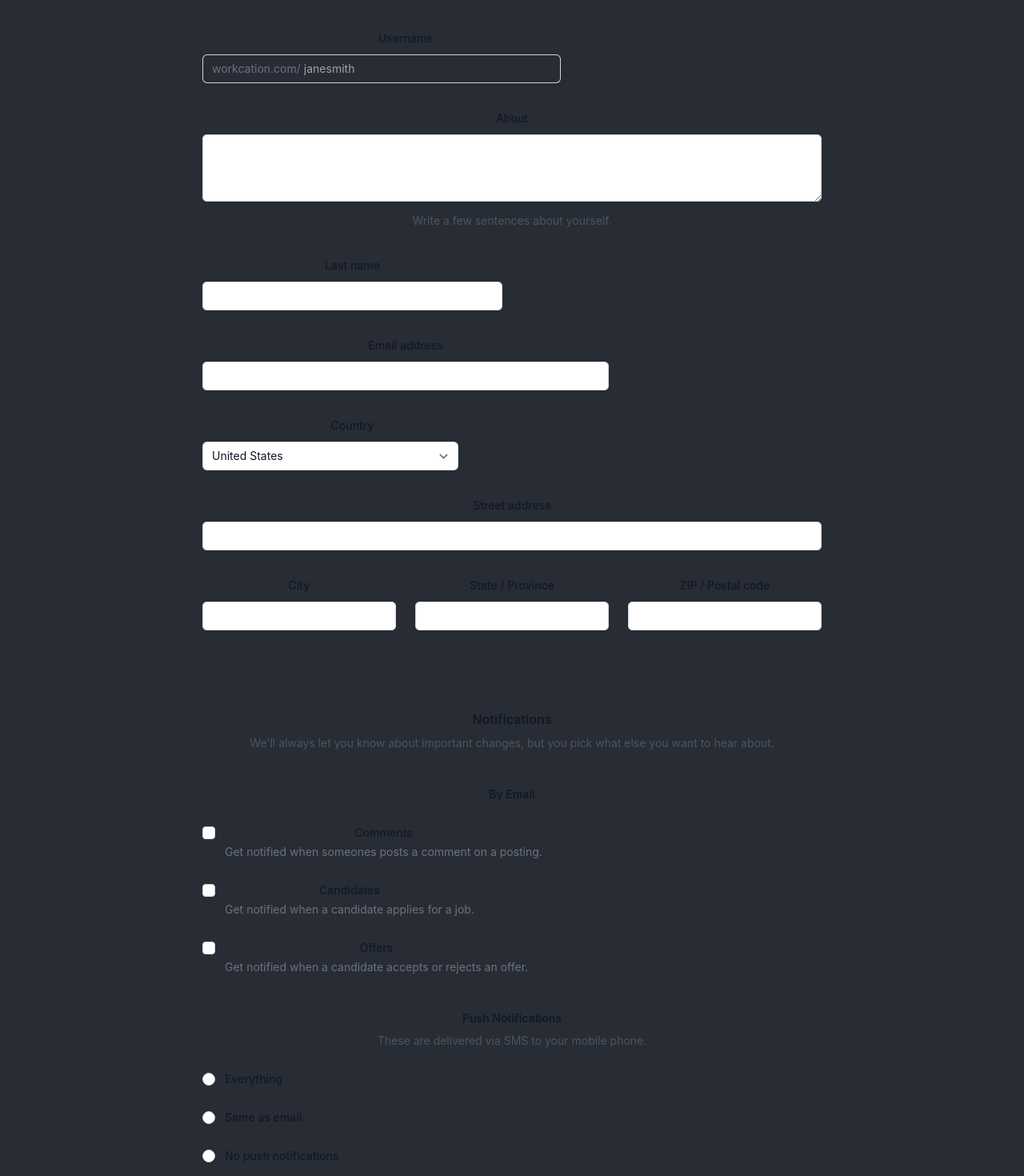
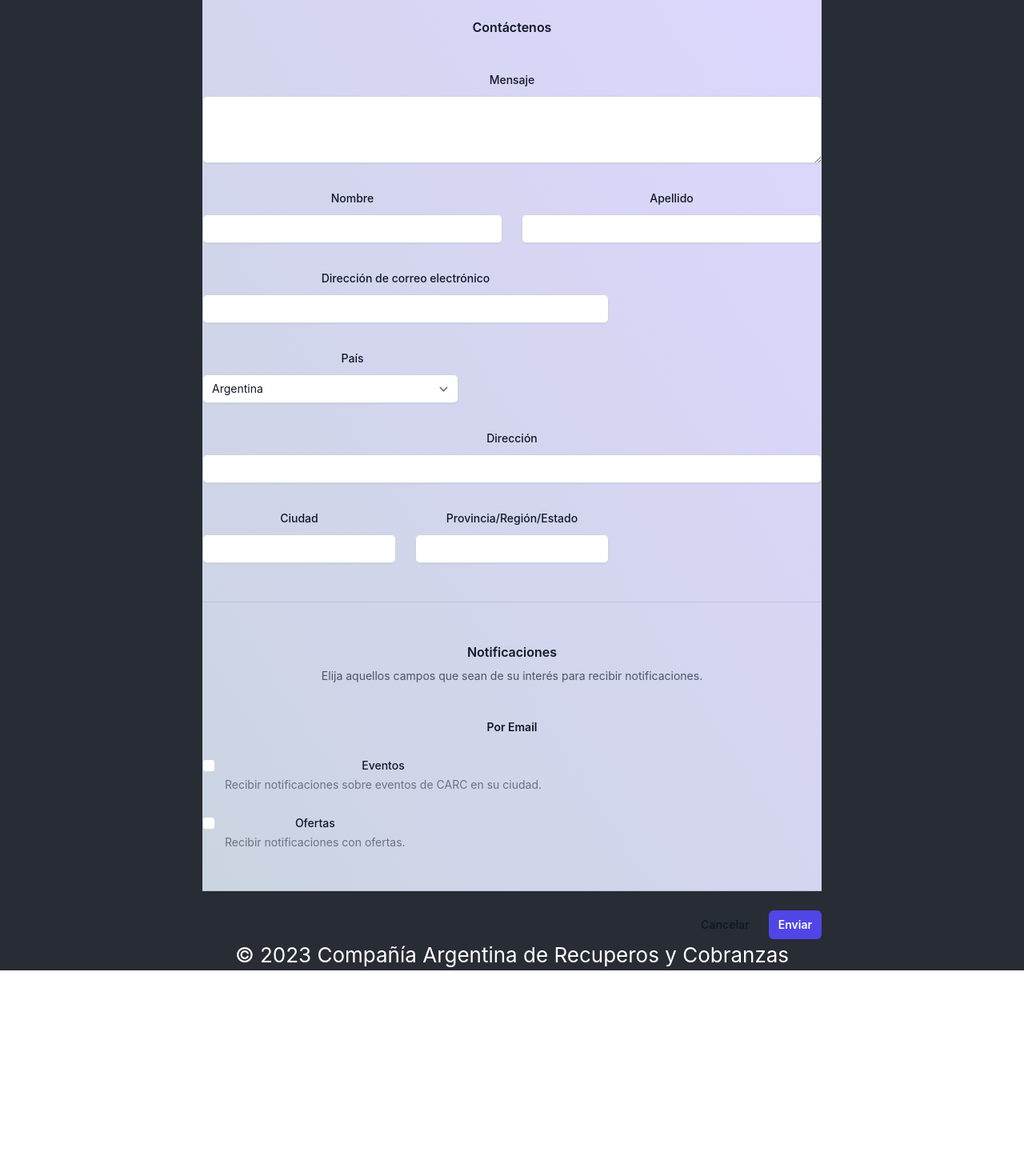
Before and after one commit to mmaquina/navbar-form, a React (Create React App) app: page /Form in a window 1280 px wide. Shown: the part 60-1530 px from the top of the page at 80% size. After the commit the page ends 1273 px from the top, so only its background shows below. Built offline with nearby package versions, Linux system fonts and the light colour scheme.

Commit message:
arregla formulario

```diff
--- a/src/components/about/About.jsx
+++ b/src/components/about/About.jsx
@@ -5,8 +5,8 @@ export default function About() {
     const [mobileMenuOpen, setMobileMenuOpen] = useState(false)
 
     return (
-      <div className="bg-white">
-        <div className="relative isolate px-6 pt-14 lg:px-8">
+      <div className="bg-gradient-to-bl from-violet-200 to-slate-300">
+        <div className="relative isolate px-6 pt-1 lg:px-8">
           <div
             className="absolute inset-x-0 -top-40 -z-10 transform-gpu overflow-hidden blur-3xl sm:-top-80"
             aria-hidden="true"
--- a/src/components/form/Form.jsx
+++ b/src/components/form/Form.jsx
@@ -1,35 +1,15 @@
 export default function Form() {
   return (
     <form>
-      <div className="space-y-12">
-        <div className="border-b border-gray-900/10 pb-12">
-          <h2 className="text-base font-semibold leading-7 text-gray-900">.</h2>
-          <p className="mt-1 text-sm leading-6 text-gray-600">.
-           </p>
+      <div className="space-y-12 bg-gradient-to-bl from-violet-200 to-slate-300">
+        <div className="border-b border-gray-900/10 pb-12 pt-20">
+          <h2 className="text-base font-semibold leading-7 text-gray-900">Contáctenos</h2>
+          <div className="mt-10 grid grid-cols-1 gap-x-6 gap-y-8 sm:grid-cols-6">
 
-          <div className="mt-10 grid grid-cols-1 gap-x-6 gap-y-8 sm:grid-cols-6">
-            <div className="sm:col-span-4">
-              <label htmlFor="username" className="block text-sm font-medium leading-6 text-gray-900">
-                Username
-              </label>
-              <div className="mt-2">
-                <div className="flex rounded-md shadow-sm ring-1 ring-inset ring-gray-300 focus-within:ring-2 focus-within:ring-inset focus-within:ring-indigo-600 sm:max-w-md">
-                  <span className="flex select-none items-center pl-3 text-gray-500 sm:text-sm">workcation.com/</span>
-                  <input
-                    type="text"
-                    name="username"
-                    id="username"
-                    autoComplete="username"
-                    className="block flex-1 border-0 bg-transparent py-1.5 pl-1 text-gray-900 placeholder:text-gray-400 focus:ring-0 sm:text-sm sm:leading-6"
-                    placeholder="janesmith"
-                  />
-                </div>
-              </div>
-            </div>
 
             <div className="col-span-full">
               <label htmlFor="about" className="block text-sm font-medium leading-6 text-gray-900">
-                About
+                Mensaje
               </label>
               <div className="mt-2">
                 <textarea
@@ -40,19 +20,33 @@ export default function Form() {
                   defaultValue={''}
                 />
               </div>
-              <p className="mt-3 text-sm leading-6 text-gray-600">Write a few sentences about yourself.</p>
+            </div>
+
+            <div className="sm:col-span-3">
+              <label htmlFor="name" className="block text-sm font-medium leading-6 text-gray-900">
+                Nombre
+              </label>
+              <div className="mt-2">
+                <input
+                  type="text"
+                  name="name"
+                  id="name"
+                  autoComplete="nombre"
+                  className="block w-full rounded-md border-0 py-1.5 text-gray-900 shadow-sm ring-1 ring-inset ring-gray-300 placeholder:text-gray-400 focus:ring-2 focus:ring-inset focus:ring-indigo-600 sm:text-sm sm:leading-6"
+                />
+              </div>
             </div>
 
             <div className="sm:col-span-3">
               <label htmlFor="last-name" className="block text-sm font-medium leading-6 text-gray-900">
-                Last name
+                Apellido
               </label>
               <div className="mt-2">
                 <input
                   type="text"
                   name="last-name"
                   id="last-name"
-                  autoComplete="family-name"
+                  autoComplete="apellido"
                   className="block w-full rounded-md border-0 py-1.5 text-gray-900 shadow-sm ring-1 ring-inset ring-gray-300 placeholder:text-gray-400 focus:ring-2 focus:ring-inset focus:ring-indigo-600 sm:text-sm sm:leading-6"
                 />
               </div>
@@ -60,7 +54,7 @@ export default function Form() {
 
             <div className="sm:col-span-4">
               <label htmlFor="email" className="block text-sm font-medium leading-6 text-gray-900">
-                Email address
+                Dirección de correo electrónico
               </label>
               <div className="mt-2">
                 <input
@@ -75,15 +69,17 @@ export default function Form() {
 
             <div className="sm:col-span-3">
               <label htmlFor="country" className="block text-sm font-medium leading-6 text-gray-900">
-                Country
+                País
               </label>
               <div className="mt-2">
                 <select
                   id="country"
                   name="country"
-                  autoComplete="country-name"
+                  autoComplete="País"
                   className="block w-full rounded-md border-0 py-1.5 text-gray-900 shadow-sm ring-1 ring-inset ring-gray-300 focus:ring-2 focus:ring-inset focus:ring-indigo-600 sm:max-w-xs sm:text-sm sm:leading-6"
                 >
+                  <option>Argentina</option>
+                  <option>France</option>
                   <option>United States</option>
                   <option>Canada</option>
                   <option>Mexico</option>
@@ -93,14 +89,14 @@ export default function Form() {
 
             <div className="col-span-full">
               <label htmlFor="street-address" className="block text-sm font-medium leading-6 text-gray-900">
-                Street address
+                Dirección
               </label>
               <div className="mt-2">
                 <input
                   type="text"
                   name="street-address"
                   id="street-address"
-                  autoComplete="street-address"
+                  autoComplete="dirección"
                   className="block w-full rounded-md border-0 py-1.5 text-gray-900 shadow-sm ring-1 ring-inset ring-gray-300 placeholder:text-gray-400 focus:ring-2 focus:ring-inset focus:ring-indigo-600 sm:text-sm sm:leading-6"
                 />
               </div>
@@ -108,7 +104,7 @@ export default function Form() {
 
             <div className="sm:col-span-2 sm:col-start-1">
               <label htmlFor="city" className="block text-sm font-medium leading-6 text-gray-900">
-                City
+                Ciudad
               </label>
               <div className="mt-2">
                 <input
@@ -123,7 +119,7 @@ export default function Form() {
 
             <div className="sm:col-span-2">
               <label htmlFor="region" className="block text-sm font-medium leading-6 text-gray-900">
-                State / Province
+                Provincia/Región/Estado
               </label>
               <div className="mt-2">
                 <input
@@ -135,33 +131,18 @@ export default function Form() {
                 />
               </div>
             </div>
-
-            <div className="sm:col-span-2">
-              <label htmlFor="postal-code" className="block text-sm font-medium leading-6 text-gray-900">
-                ZIP / Postal code
-              </label>
-              <div className="mt-2">
-                <input
-                  type="text"
-                  name="postal-code"
-                  id="postal-code"
-                  autoComplete="postal-code"
-                  className="block w-full rounded-md border-0 py-1.5 text-gray-900 shadow-sm ring-1 ring-inset ring-gray-300 placeholder:text-gray-400 focus:ring-2 focus:ring-inset focus:ring-indigo-600 sm:text-sm sm:leading-6"
-                />
-              </div>
-            </div>
           </div>
         </div>
 
         <div className="border-b border-gray-900/10 pb-12">
-          <h2 className="text-base font-semibold leading-7 text-gray-900">Notifications</h2>
+          <h2 className="text-base font-semibold leading-7 text-gray-900">Notificaciones</h2>
           <p className="mt-1 text-sm leading-6 text-gray-600">
-            We'll always let you know about important changes, but you pick what else you want to hear about.
+            Elija aquellos campos que sean de su interés para recibir notificaciones.
           </p>
 
           <div className="mt-10 space-y-10">
             <fieldset>
-              <legend className="text-sm font-semibold leading-6 text-gray-900">By Email</legend>
+              <legend className="text-sm font-semibold leading-6 text-gray-900">Por Email</legend>
               <div className="mt-6 space-y-6">
                 <div className="relative flex gap-x-3">
                   <div className="flex h-6 items-center">
@@ -174,25 +155,9 @@ export default function Form() {
                   </div>
                   <div className="text-sm leading-6">
                     <label htmlFor="comments" className="font-medium text-gray-900">
-                      Comments
+                      Eventos
                     </label>
-                    <p className="text-gray-500">Get notified when someones posts a comment on a posting.</p>
-                  </div>
-                </div>
-                <div className="relative flex gap-x-3">
-                  <div className="flex h-6 items-center">
-                    <input
-                      id="candidates"
-                      name="candidates"
-                      type="checkbox"
-                      className="h-4 w-4 rounded border-gray-300 text-indigo-600 focus:ring-indigo-600"
-                    />
-                  </div>
-                  <div className="text-sm leading-6">
-                    <label htmlFor="candidates" className="font-medium text-gray-900">
-                      Candidates
-                    </label>
-                    <p className="text-gray-500">Get notified when a candidate applies for a job.</p>
+                    <p className="text-gray-500">Recibir notificaciones sobre eventos de CARC en su ciudad.</p>
                   </div>
                 </div>
                 <div className="relative flex gap-x-3">
@@ -206,49 +171,10 @@ export default function Form() {
                   </div>
                   <div className="text-sm leading-6">
                     <label htmlFor="offers" className="font-medium text-gray-900">
-                      Offers
+                      Ofertas
                     </label>
-                    <p className="text-gray-500">Get notified when a candidate accepts or rejects an offer.</p>
+                    <p className="text-gray-500">Recibir notificaciones con ofertas.</p>
                   </div>
-                </div>
-              </div>
-            </fieldset>
-            <fieldset>
-              <legend className="text-sm font-semibold leading-6 text-gray-900">Push Notifications</legend>
-              <p className="mt-1 text-sm leading-6 text-gray-600">These are delivered via SMS to your mobile phone.</p>
-              <div className="mt-6 space-y-6">
-                <div className="flex items-center gap-x-3">
-                  <input
-                    id="push-everything"
-                    name="push-notifications"
-                    type="radio"
-                    className="h-4 w-4 border-gray-300 text-indigo-600 focus:ring-indigo-600"
-                  />
-                  <label htmlFor="push-everything" className="block text-sm font-medium leading-6 text-gray-900">
-                    Everything
-                  </label>
-                </div>
-                <div className="flex items-center gap-x-3">
-                  <input
-                    id="push-email"
-                    name="push-notifications"
-                    type="radio"
-                    className="h-4 w-4 border-gray-300 text-indigo-600 focus:ring-indigo-600"
-                  />
-                  <label htmlFor="push-email" className="block text-sm font-medium leading-6 text-gray-900">
-                    Same as email
-                  </label>
-                </div>
-                <div className="flex items-center gap-x-3">
-                  <input
-                    id="push-nothing"
-                    name="push-notifications"
-                    type="radio"
-                    className="h-4 w-4 border-gray-300 text-indigo-600 focus:ring-indigo-600"
-                  />
-                  <label htmlFor="push-nothing" className="block text-sm font-medium leading-6 text-gray-900">
-                    No push notifications
-                  </label>
                 </div>
               </div>
             </fieldset>
@@ -258,13 +184,13 @@ export default function Form() {
 
       <div className="mt-6 flex items-center justify-end gap-x-6">
         <button type="button" className="text-sm font-semibold leading-6 text-gray-900">
-          Cancel
+          Cancelar
         </button>
         <button
           type="submit"
           className="rounded-md bg-indigo-600 px-3 py-2 text-sm font-semibold text-white shadow-sm hover:bg-indigo-500 focus-visible:outline focus-visible:outline-2 focus-visible:outline-offset-2 focus-visible:outline-indigo-600"
         >
-          Save
+          Enviar
         </button>
       </div>
     </form>
--- a/src/components/home/Home.jsx
+++ b/src/components/home/Home.jsx
@@ -5,8 +5,8 @@ export default function Home() {
     const [mobileMenuOpen, setMobileMenuOpen] = useState(false)
 
     return (
-      <div className="bg-white">
-        <div className="relative isolate px-6 pt-14 lg:px-8">
+      <div className="bg-gradient-to-bl from-violet-200 to-slate-300">
+        <div className="relative isolate px-6 pt-1 lg:px-8">
           <div
             className="absolute inset-x-0 -top-40 -z-10 transform-gpu overflow-hidden blur-3xl sm:-top-80"
             aria-hidden="true"
--- a/src/components/navbar/Navbar.jsx
+++ b/src/components/navbar/Navbar.jsx
@@ -17,7 +17,7 @@ export default function Navbar() {
         <nav className="flex items-center justify-between p-6 lg:px-8" aria-label="Global">
           <div className="flex lg:flex-1">
             <a href="#" className="-m-1.5 p-1.5">
-              <span className="sr-only">Your Company</span>
+              <span className="sr-only">CARC</span>
               <img
                 className="h-8 w-auto"
                 src="https://upload.wikimedia.org/wikipedia/commons/thumb/c/c0/Rosario_Central_logo.png/150px-Rosario_Central_logo.png"
@@ -53,10 +53,10 @@ export default function Navbar() {
           <Dialog.Panel className="fixed inset-y-0 right-0 z-50 w-full overflow-y-auto bg-white px-6 py-6 sm:max-w-sm sm:ring-1 sm:ring-gray-900/10">
             <div className="flex items-center justify-between">
               <a href="#" className="-m-1.5 p-1.5">
-                <span className="sr-only">Data Central</span>
+                <span className="sr-only">CARC</span>
                 <img
                   className="h-8 w-auto"
-                  src="https://tailwindui.com/img/logos/mark.svg?color=indigo&shade=600"
+                  src="https://upload.wikimedia.org/wikipedia/commons/thumb/c/c0/Rosario_Central_logo.png/150px-Rosario_Central_logo.png"
                   alt=""
                 />
               </a>
```
Also changed, not shown: public/logo192.png (deleted), 1 other file (tests, documents, lock files or other folders).
